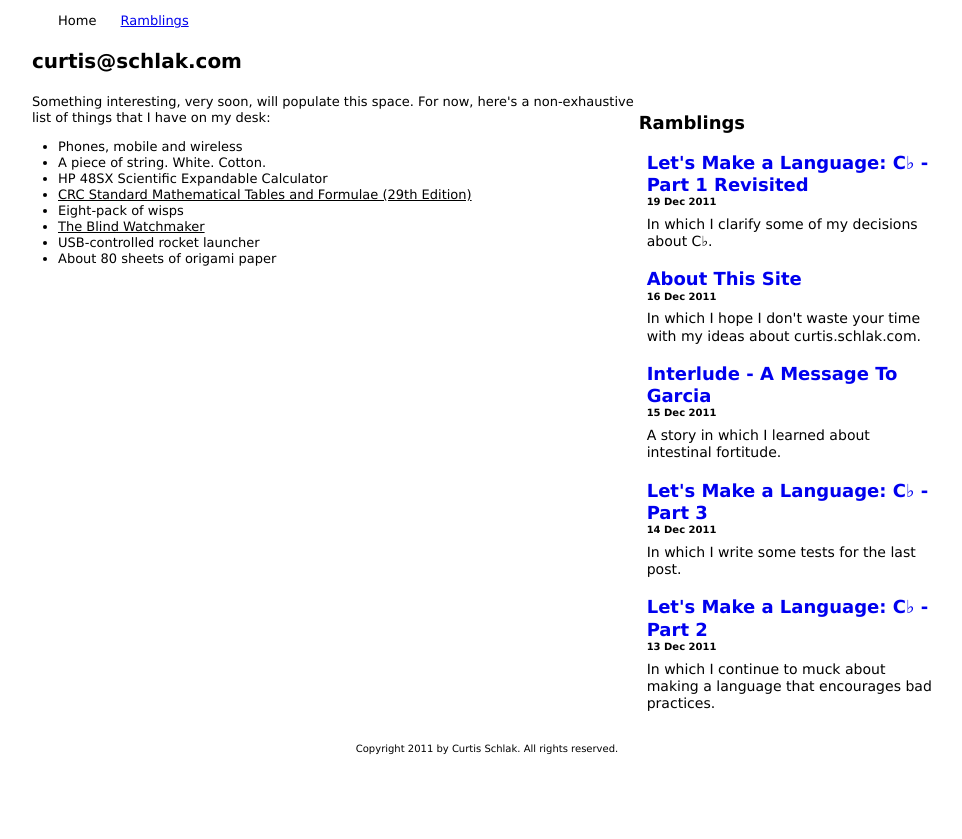
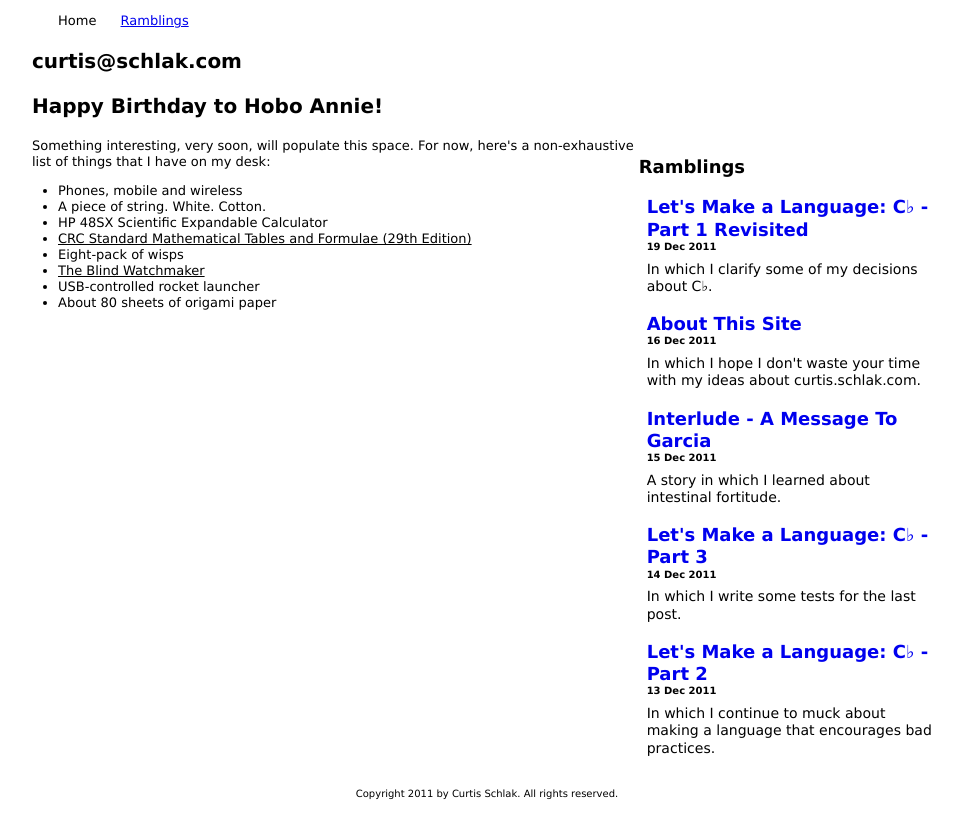
Before and after one commit to roberts-sandbox/test-realist, a Jekyll site: the page built from index.html, in a window 1280 px wide. Shown: the top 839 px of the page, without its empty margins (153-1115 px from the left). Built offline with Jekyll 4.4.1, drawn with Linux system fonts in a browser that asks for light colours.

Commit message:
Happy birthday message.

```diff
--- a/index.html
+++ b/index.html
@@ -20,6 +20,7 @@
 			</header>
 			<header class="yui3-g">
 				<h1 class="yui3-u-1">curtis@schlak.com</h1>
+				<h1 class="yui3-u-1">Happy Birthday to Hobo Annie!</h1>
 			</header>
 			<section class="yui3-g">
 				<section class="yui3-u-2-3">
```
